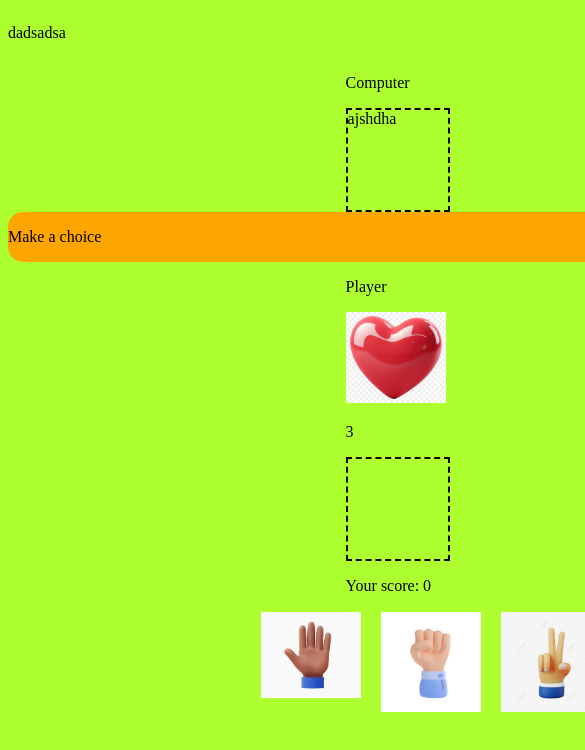
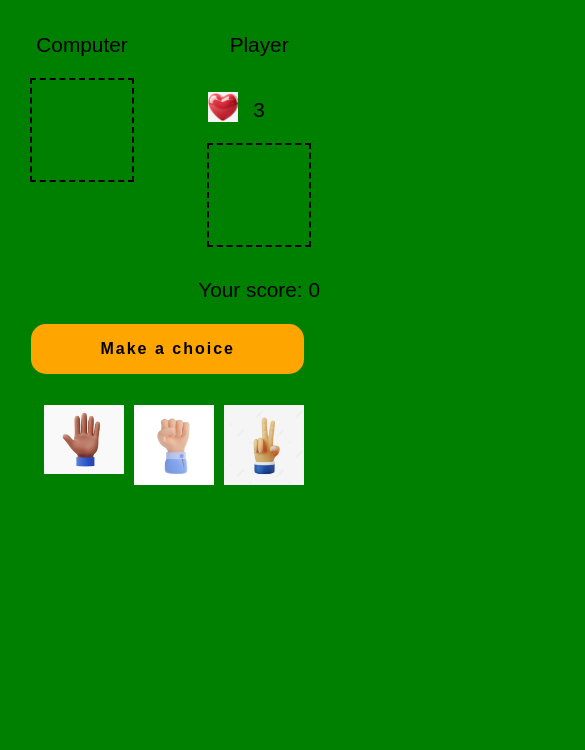
Before and after one commit to Artifice-219/rock-paper-scissors-game, a plain HTML site: page game-ui.html in a window 390 px wide. Shown: the top 750 px of the page, 585 px wide, since content can reach past the window. Drawn offline with Linux system fonts and the light colour scheme.

Commit message:
more on styling

```diff
--- a/game-ui.css
+++ b/game-ui.css
@@ -1,73 +1,173 @@
-body{
+body {
     display: flex;
     flex-direction: column;
-    width: 100vh;
+    align-items: center;
+    justify-content: center;
+    min-height: 100vh; /* Use min-height instead of height for flexibility */
     background-color: greenyellow;
   }
 
-.computer-side{
-    position: relative;
-    left:40% ;
+  .computer-side,
+  .player-side {
+    position: absolute;
+    top: 2px;
     display: flex;
     flex-direction: column;
+    align-items: center; /* Center items horizontally */
+    padding: 20px;
+    font-family: Arial, Helvetica, sans-serif;
+    font-size: 1.6rem;
   }
 
-.player-side{
-    position: relative;
-    left:40% ;
-    display: flex;
-    flex-direction: column;
-    margin-bottom: 1px;
+  .computer-side {
+    left: 100px;
   }
 
-.image-wrapper{
+  .player-side {
+    right: 100px;
+  }
+
+  .image-wrapper {
     height: 100px;
     width: 100px;
     border: 2px dashed black;
+    margin-bottom: 10px; /* Add some spacing */
     background-color: transparent;
   }
 
-.separator{
+  .separator {
+    position: absolute;
+    bottom: 150px;
+    display: flex;
+    align-items: center;
     justify-content: center;
-    align-items: center;
+    margin: 20px 0;
     border-radius: 15px;
+    width: 90%;
+    font-family: Arial, Helvetica, sans-serif;
+    font-size: 1.3rem;
+    font-weight: bold;
+    letter-spacing: 2px;
+    color: black;
     background-color: orange;
   }
 
-.choice{
+  .choice {
+    position: absolute;
+    bottom: 10px;
     display: flex;
+    justify-content: center; /* Center items horizontally */
     gap: 20px;
+    padding: 5px;
+    height: auto;
   }
 
-.choice .paper{
-    margin-left: 30%;
+  .choice .paper {
+    margin-left: auto; /* Adjust margin for better alignment */
+    margin-right: auto; /* Adjust margin for better alignment */
   }
 
-img{
+  img {
+    max-width: 100px; /* Limit image width */
     height: auto;
-    width: 100px;
+    width: auto; /* Maintain aspect ratio */
   }
 
-.winning-prompt{
+  .winning-prompt,
+  .losing-prompt {
     position: absolute;
     display: none;
     top: 10%;
-    left: 20%;
+    left: 50%;
+    transform: translateX(-50%); /* Center horizontally */
     padding: 10px;
     background-color: aliceblue;
     height: 80%;
     width: 60%;
+    max-width: 600px; /* Limit max width */
     border-radius: 20px;
   }
 
-.losing-prompt{
+  .heart-image {
     position: absolute;
-    display: none;
-    top: 10%;
-    left: 20%;
-    padding: 10px;
-    background-color: aliceblue;
-    height: 80%;
-    width: 60%;
-    border-radius: 20px;
+    left: 2px;
+    background-color: green;
+    height: 40px;
+    width: 40px;
   }
+
+  .heart-image img {
+    position: relative;
+    width: 100%;
+    height: 100%;
+    object-fit: cover; /* Maintain aspect ratio; cover entire container */
+    object-position: center; /* Center the image within the container */
+    display: block; /* Remove any extra space from inline elements */
+  }
+
+  @media (max-width: 414px) {
+    body {
+      background-color: green; /* Override background color for smaller screens */
+    }
+
+    .computer-side,
+    .player-side {
+      position: absolute;
+      top: 2px;
+      display: flex;
+      flex-direction: column;
+      align-items: center; /* Center items horizontally */
+      padding: 10px; /* Adjust padding for smaller screens */
+      font-size: 1.3rem; /* Adjust font size for smaller screens */
+    }
+
+    .computer-side {
+      left: 20px; /* Adjust left position for smaller screens */
+    }
+
+    .player-side {
+      right: 60px; /* Adjust right position for smaller screens */
+    }
+
+    .separator {
+      position: absolute;
+      bottom: 450px; /* Adjust bottom position for smaller screens */
+      left: 8%;
+      width: 70%;
+      font-size: 1rem; /* Adjust font size for smaller screens */
+    }
+
+    .choice {
+      position: absolute;
+      bottom: 350px; /* Adjust bottom position for smaller screens */
+      gap: 10px; /* Adjust gap for smaller screens */
+      left: 10%;
+    }
+
+    .choice .paper {
+      margin-left: auto; /* Adjust margin for better alignment */
+      margin-right: auto; /* Adjust margin for better alignment */
+    }
+
+    img {
+      max-width: 80px; /* Limit image width for smaller screens */
+    }
+
+    .winning-prompt,
+    .losing-prompt {
+      top: 10px; /* Adjust top position for smaller screens */
+      padding: 5px; /* Adjust padding for smaller screens */
+      height: 80%; /* Adjust height for smaller screens */
+      width: 60%; /* Adjust width for smaller screens */
+      max-width: 400px; /* Limit max width for smaller screens */
+      left: 45%;
+    }
+
+    .heart-image {
+      position: absolute;
+      left: 20px;
+      top: 90px; /* Adjust top position for smaller screens */
+      height: 30px; /* Adjust height for smaller screens */
+      width: 30px; /* Adjust width for smaller screens */
+    }
+  }
--- a/game-ui.html
+++ b/game-ui.html
@@ -7,15 +7,16 @@
   <title>Rock Paper Scissors Game</title>
 </head>
 <body>
-  <p id="sample">dadsadsa</p>
 
   <div class="computer-side">
     <p>Computer</p>
-    <div class="image-wrapper" id="computer_choice_img">ajshdha</div>
+    <div class="image-wrapper" id="computer_choice_img"></div>
   </div>
+
   <div class="separator">
     <p id="separator-text">Make a choice</p>
   </div>
+
   <div class="player-side">
     <p>Player</p>
     <div class="life">
@@ -29,6 +30,7 @@
       <p>Your score: <span id="player-score">0</span></p>
     </div>
   </div>
+
 
   <div class="choice">
     <div class="paper">
```
Lines whose indentation alone changed are shown as unchanged.
